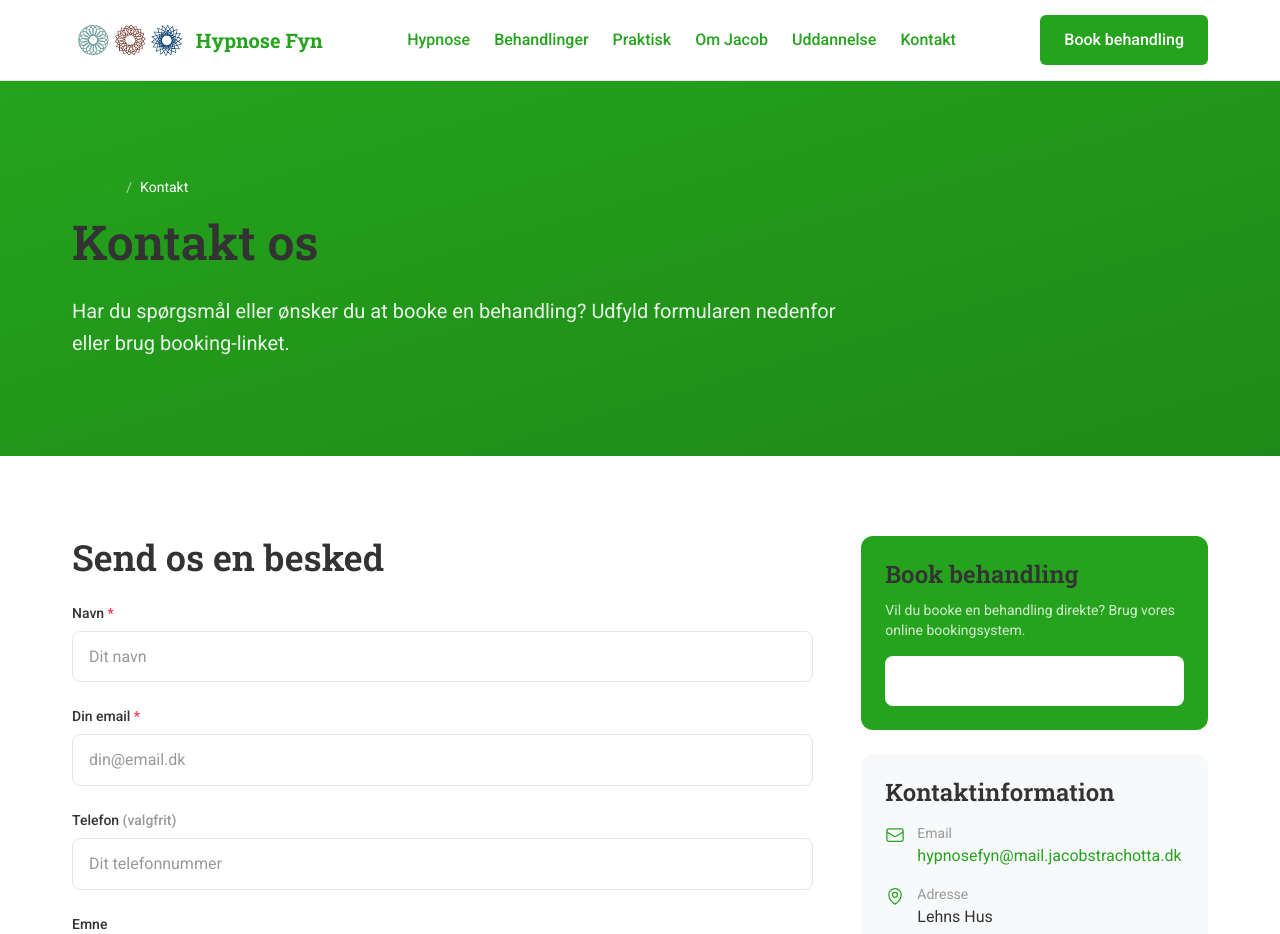
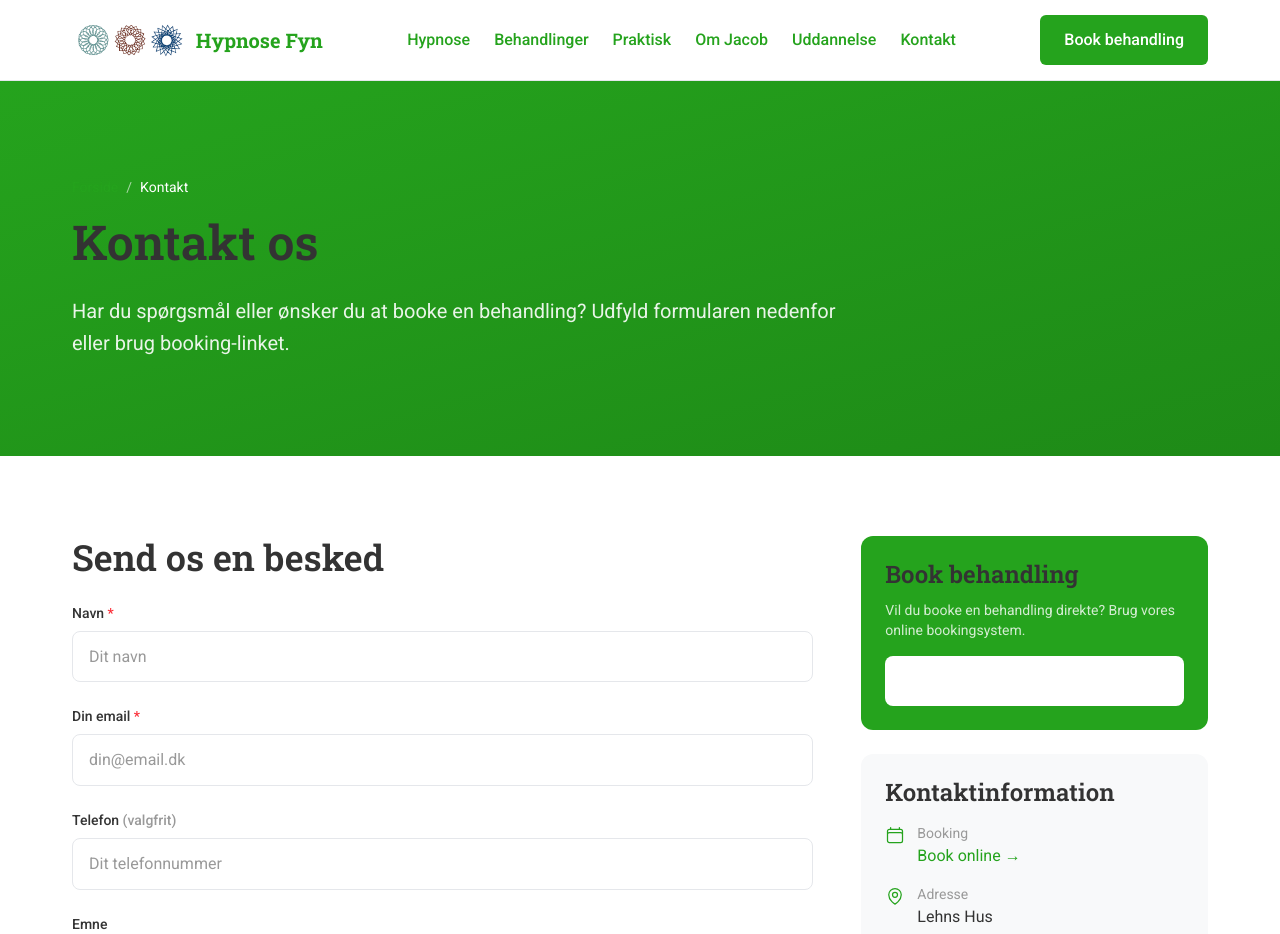
Before and after one commit to thebinarybeastieboy/hypnosefyn.dk, a Next.js app: page /kontakt in a window 1280 px wide. Shown: the top 934 px of the page. Built offline with nearby package versions, Linux system fonts and the light colour scheme.

Commit message:
feat: replace email with booking link on contact page

```diff
--- a/app/kontakt/page.tsx
+++ b/app/kontakt/page.tsx
@@ -85,15 +85,17 @@ export default function KontaktPage() {
                                 <div className="space-y-4">
                                     <div className="flex items-start gap-3">
                                         <svg className="w-5 h-5 text-primary flex-shrink-0 mt-0.5" fill="none" viewBox="0 0 24 24" strokeWidth="1.5" stroke="currentColor">
-                                            <path strokeLinecap="round" strokeLinejoin="round" d="M21.75 6.75v10.5a2.25 2.25 0 01-2.25 2.25h-15a2.25 2.25 0 01-2.25-2.25V6.75m19.5 0A2.25 2.25 0 0019.5 4.5h-15a2.25 2.25 0 00-2.25 2.25m19.5 0v.243a2.25 2.25 0 01-1.07 1.916l-7.5 4.615a2.25 2.25 0 01-2.36 0L3.32 8.91a2.25 2.25 0 01-1.07-1.916V6.75" />
+                                            <path strokeLinecap="round" strokeLinejoin="round" d="M6.75 3v2.25M17.25 3v2.25M3 18.75V7.5a2.25 2.25 0 012.25-2.25h13.5A2.25 2.25 0 0121 7.5v11.25m-18 0A2.25 2.25 0 005.25 21h13.5A2.25 2.25 0 0021 18.75m-18 0v-7.5A2.25 2.25 0 015.25 9h13.5A2.25 2.25 0 0121 11.25v7.5" />
                                         </svg>
                                         <div>
-                                            <p className="text-sm text-text-muted">Email</p>
+                                            <p className="text-sm text-text-muted">Booking</p>
                                             <a
-                                                href={`mailto:${site.contact.email}`}
+                                                href={site.contact.bookingUrl}
+                                                target="_blank"
+                                                rel="noopener noreferrer"
                                                 className="text-text hover:text-primary transition-colors"
                                             >
-                                                {site.contact.email}
+                                                Book online →
                                             </a>
                                         </div>
                                     </div>
```
